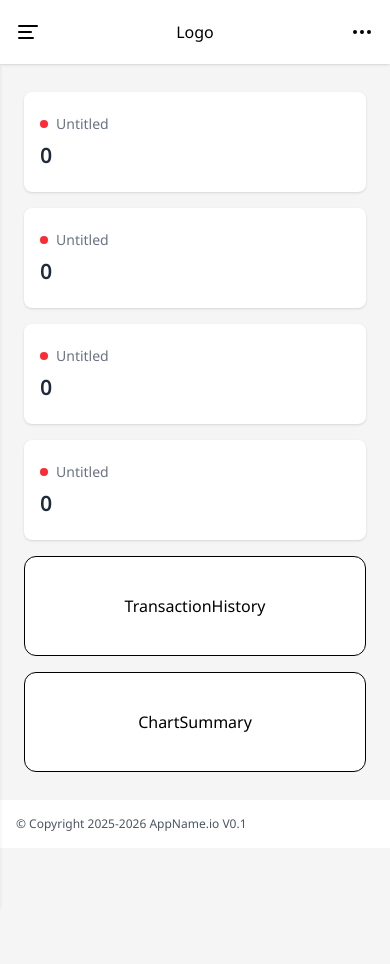
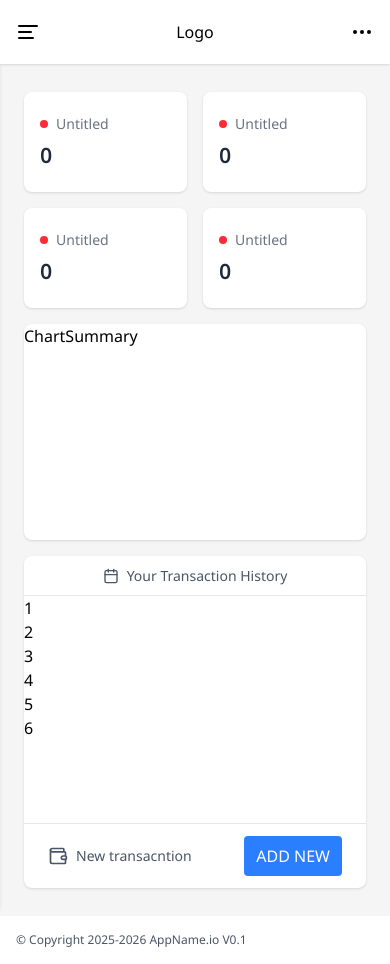
Before and after one commit to sander34556/dashboard-admin, a React (Vite) app: page / in a window 390 px wide. Before the commit the page ends 848 px from the top, so only its background shows below. Built offline with nearby package versions, Linux system fonts and the light colour scheme.

Commit message:
responsive dashboard grid layout

```diff
--- a/src/components/dashboard/CardSummary.jsx
+++ b/src/components/dashboard/CardSummary.jsx
@@ -18,7 +18,7 @@ const CardSummary = ({
     return (
         <div className="relative bg-white rounded-lg shadow-sm p-4 flex justify-between items-center overflow-hidden">
             {/* left */}
-            <div className="z-10">
+            <div className="">
                 <div className="flex items-center space-x-2 text-sm text-gray-500">
                     <span className={`h-2 w-2 rounded-full ${dotColor}`}></span>
                     <span>{title}</span>
--- a/src/components/dashboard/TransactionHistory.jsx
+++ b/src/components/dashboard/TransactionHistory.jsx
@@ -1,9 +1,25 @@
+import TransactionHistoryFooter from "./TransactionHistoryFooter"
+import TransactionHistoryHeader from "./TransactionHistoryHeader"
 
 
 
 const TransactionHistory = () => {
-  return (
-    <div>TransactionHistory</div>
-  )
+    return (
+        <div className="flex flex-col w-full h-full bg-white shadow-sm rounded-lg">
+
+            <TransactionHistoryHeader />
+
+            <ul className="flex-1">
+                <li className="">1</li>
+                <li className="">2</li>
+                <li className="">3</li>
+                <li className="">4</li>
+                <li className="">5</li>
+                <li className="">6</li>
+            </ul>
+
+            <TransactionHistoryFooter />
+        </div>
+    )
 }
 export default TransactionHistory
--- /dev/null
+++ b/src/components/dashboard/TransactionHistoryFooter.jsx
@@ -0,0 +1,19 @@
+import { Wallet } from "lucide-react"
+
+
+const TransactionHistoryFooter = () => {
+    return (
+        <div className="border-t border-gray-200 max-w-full">
+            <div className="flex items-center justify-between h-16 px-6 gap-2 text-nowrap">
+                <div className="flex grow items-center justify-start gap-2 text-gray-600 md:hidden lg:flex">
+                    <Wallet className="w-5"/>
+                    <h3 className="overflow-hidden text-sm text-clip">New transacntion</h3>
+                </div>
+                <button className="bg-blue-500 grow-0 rounded px-3 py-2 text-white cursor-pointer hover:bg-blue-800 text-clip md:w-full lg:w-fit">
+                    ADD NEW
+                </button>
+            </div>
+        </div>
+    )
+}
+export default TransactionHistoryFooter
--- /dev/null
+++ b/src/components/dashboard/TransactionHistoryHeader.jsx
@@ -0,0 +1,13 @@
+import { Calendar } from "lucide-react"
+
+
+
+const TransactionHistoryHeader = () => {
+    return (
+        <div className="flex items-center justify-center gap-2 border-b border-gray-200 h-10 text-gray-600 ">
+            <Calendar className="w-4 " />
+            <h1 className="text-sm">Your Transaction History</h1>
+        </div>
+    )
+}
+export default TransactionHistoryHeader
--- a/src/pages/Dashboard.jsx
+++ b/src/pages/Dashboard.jsx
@@ -5,19 +5,19 @@ import TransactionHistory from "../components/dashboard/TransactionHistory"
 
 
 const Dashboard = () => {
-    const boxStyl = 'bg-white border rounded-xl p-2 flex items-center justify-center'
+    const boxStyl = 'bg-white shadow-sm rounded-lg'
 
 
     return (
-        <div className="grid md:grid-cols lg:grid-cols-6 auto-rows-[100px] gap-4 my-1">
+        <div className="grid grid-cols-2 md:grid-cols-3 lg:grid-cols-6 auto-rows-[100px] gap-4 my-1">
             <CardSummary />
             <CardSummary />
             <CardSummary />
             <CardSummary />
-            <div className={`${boxStyl} lg:row-span-5 lg:col-span-2`}>
+            <div className={`col-span-2 row-span-3 md:col-start-3 md:row-start-1 md:row-span-5 md:col-span-1  lg:row-span-5 lg:col-span-2`}>
                 <TransactionHistory />
             </div>
-            <div className={`${boxStyl} lg:row-span-4 lg:col-span-4`}>
+            <div className={`${boxStyl} col-start-1 row-start-3 col-span-2 row-span-2  md:row-span-3 md:col-span-2 lg:row-span-4 lg:col-span-4`}>
                 <ChartSummary />
             </div>
         </div>
```
